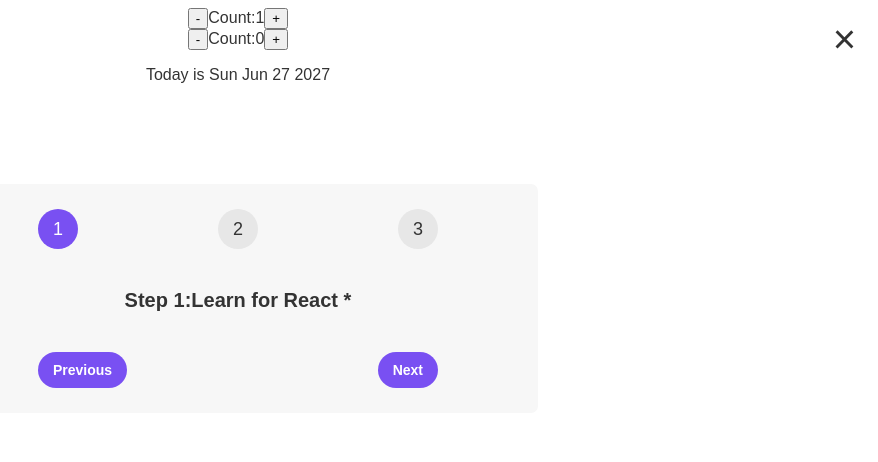
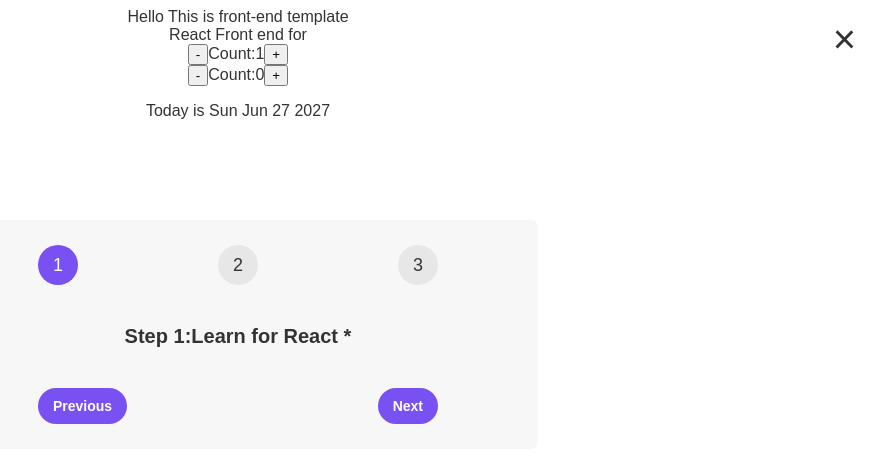
Before and after one commit to gashawgedef/react-states-and-events, a React (Create React App) app in the folder state-and-events/: page / in a window 1280 px wide. Shown: the top 462 px of the page, without its empty margins (402-1280 px from the left). Built offline with nearby package versions, Linux system fonts and the light colour scheme.

Commit message:
my commit message

```diff
--- a/state-and-events/src/App.js
+++ b/state-and-events/src/App.js
@@ -4,12 +4,16 @@
 import Example from './Example';
 import Gashity from './Gashity';
 import Counter from './Counter';
+import Api from './Api';
+import Template from './template';
 
 function App() {
   return (
     <div className="App">
       {/* <Events/>
       <Example/> */}
+      <Template/>
+      <Api/>
       <Counter/>
       <Gashity/>
     </div>
--- /dev/null
+++ b/state-and-events/src/Template.js
@@ -0,0 +1,14 @@
+import React, { Component } from 'react'
+
+export class Template extends Component {
+  render() {
+    return (
+      <div>
+        Hello This is front-end template
+
+      </div>
+    )
+  }
+}
+
+export default Template
```
